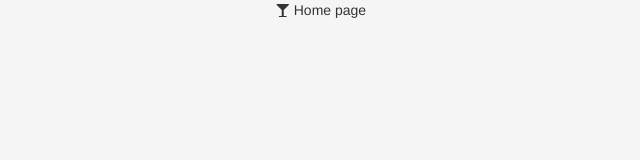
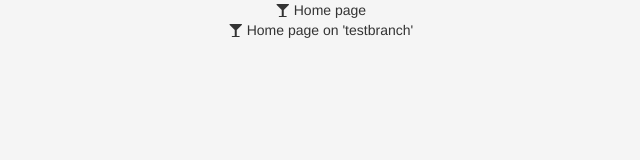
Before and after one commit to tbcj7/bootstrap, a plain HTML site: page _html/home.html in a window 1280 px wide. Shown: the whole page, without its empty margins (319-959 px from the left). Drawn offline with nearby package versions, Linux system fonts and the light colour scheme.

Commit message:
Added line to home page.

```diff
--- a/_html/home.html
+++ b/_html/home.html
@@ -23,6 +23,7 @@
   <div class="container">
     <div class="row">
       <div class="col-lg-12 text-center"><i class="fa fa-glass"></i> Home page</div>
+      <div class="col-lg-12 text-center"><i class="fa fa-glass"></i> Home page on 'testbranch'</div>
     </div>
   </div>
 
```
